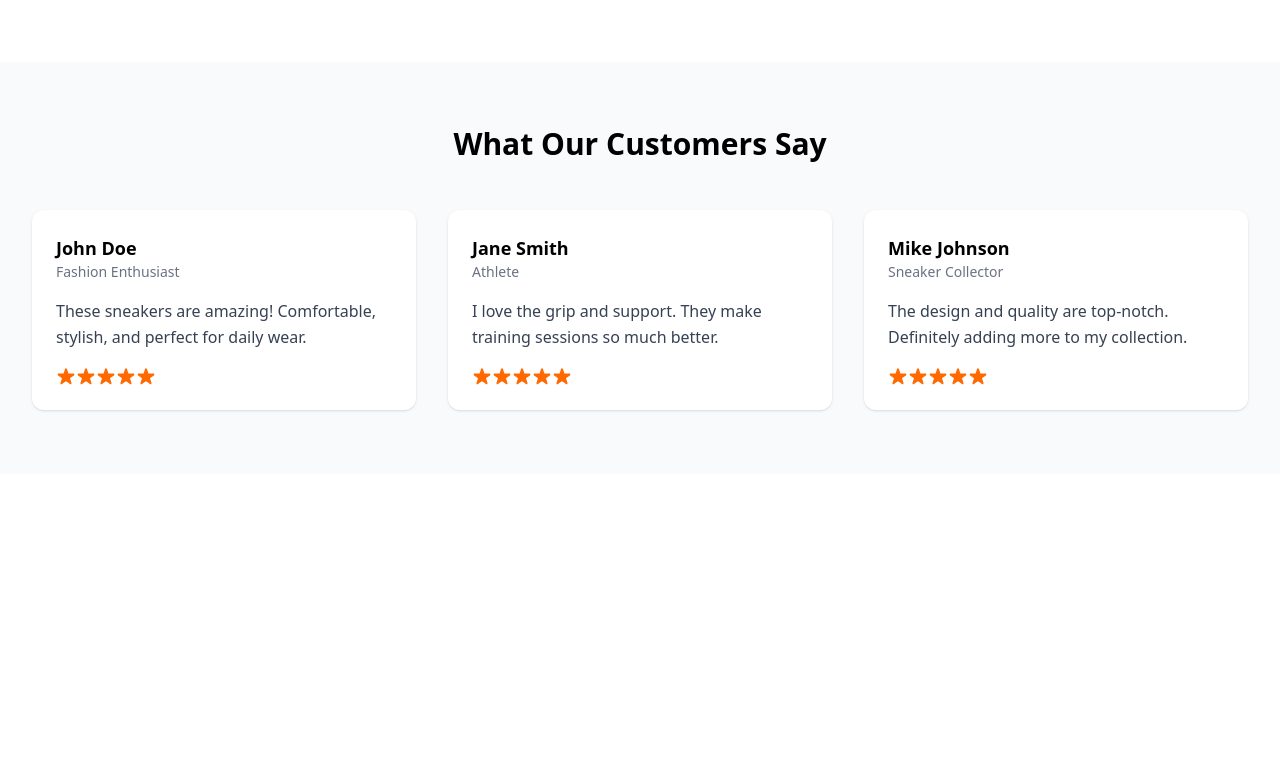
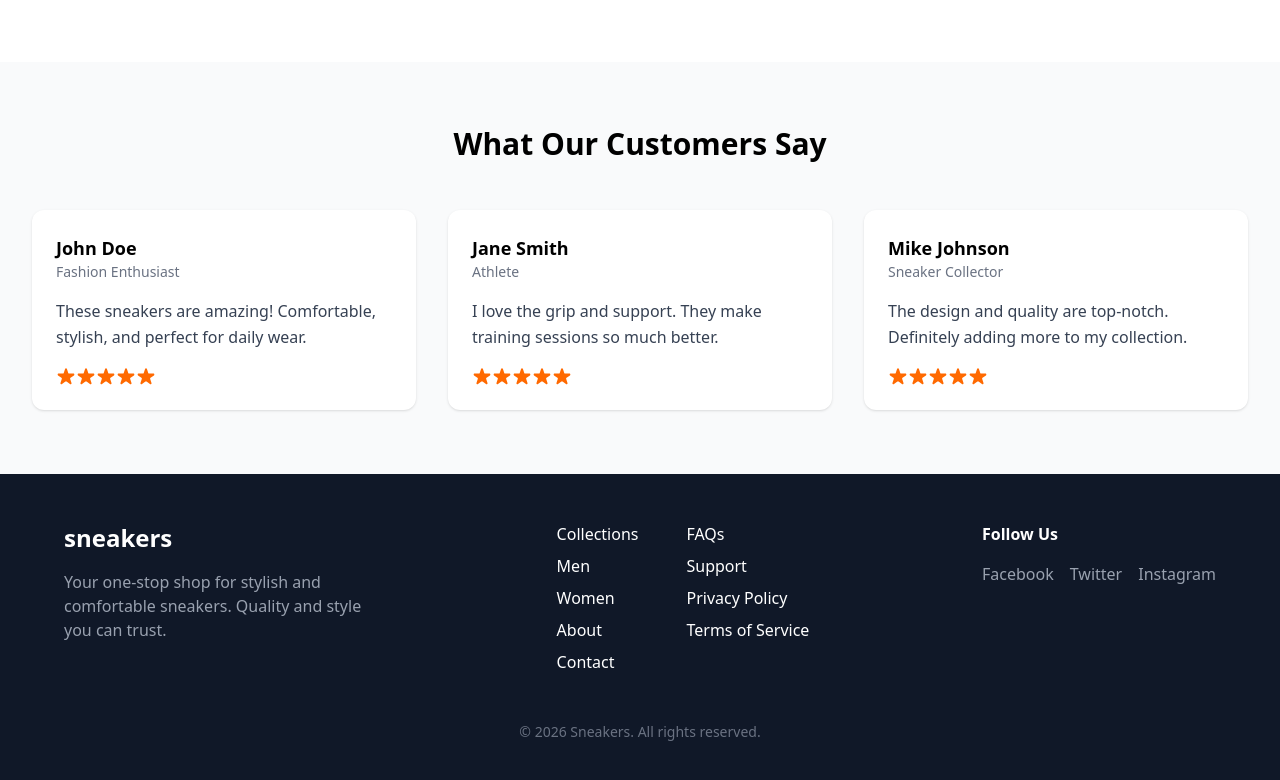
Before and after one commit to mrakakam/Footique, a React (Vite) app in the folder footiquehub/: page / in a window 1280 px wide. Shown: the part 639-1419 px from the top of the page. Before the commit the page ends 1113 px from the top, so only its background shows below. Built offline with nearby package versions, Linux system fonts and the light colour scheme.

Commit message:
added footer

```diff
--- a/footiquehub/src/App.jsx
+++ b/footiquehub/src/App.jsx
@@ -2,6 +2,7 @@
 import { Navbar } from './components/Navbar'
 import { Hero } from './components/Hero'
 import { Testimonial } from './components/Testimonial'
+import { Footer } from './components/Footer'
 
 function App() {
 
@@ -11,6 +12,7 @@ function App() {
       <Navbar/>
       <Hero/>
       <Testimonial/>
+      <Footer/>
     </>
   )
 }
--- /dev/null
+++ b/footiquehub/src/components/Footer.jsx
@@ -0,0 +1,48 @@
+export const Footer = () => {
+  return (
+    <footer className="bg-gray-900 text-white py-12 px-8">
+      <div className="max-w-6xl mx-auto flex flex-col md:flex-row justify-between gap-8">
+        {/* Brand */}
+        <div>
+          <h3 className="text-2xl font-bold mb-4">sneakers</h3>
+          <p className="text-gray-400 max-w-xs">
+            Your one-stop shop for stylish and comfortable sneakers. Quality and style you can trust.
+          </p>
+        </div>
+
+        {/* Navigation Links */}
+        <div className="flex flex-col md:flex-row gap-12">
+          <ul className="flex flex-col gap-2">
+            <li className="hover:text-orange-500 cursor-pointer">Collections</li>
+            <li className="hover:text-orange-500 cursor-pointer">Men</li>
+            <li className="hover:text-orange-500 cursor-pointer">Women</li>
+            <li className="hover:text-orange-500 cursor-pointer">About</li>
+            <li className="hover:text-orange-500 cursor-pointer">Contact</li>
+          </ul>
+
+          <ul className="flex flex-col gap-2">
+            <li className="hover:text-orange-500 cursor-pointer">FAQs</li>
+            <li className="hover:text-orange-500 cursor-pointer">Support</li>
+            <li className="hover:text-orange-500 cursor-pointer">Privacy Policy</li>
+            <li className="hover:text-orange-500 cursor-pointer">Terms of Service</li>
+          </ul>
+        </div>
+
+        {/* Social / contact */}
+        <div className="flex flex-col gap-4">
+          <h4 className="font-bold">Follow Us</h4>
+          <div className="flex gap-4 text-gray-400">
+            <span className="hover:text-orange-500 cursor-pointer">Facebook</span>
+            <span className="hover:text-orange-500 cursor-pointer">Twitter</span>
+            <span className="hover:text-orange-500 cursor-pointer">Instagram</span>
+          </div>
+        </div>
+      </div>
+
+      {/* Copyright */}
+      <div className="text-gray-500 text-sm text-center mt-12">
+        &copy; {new Date().getFullYear()} Sneakers. All rights reserved.
+      </div>
+    </footer>
+  )
+}
```
